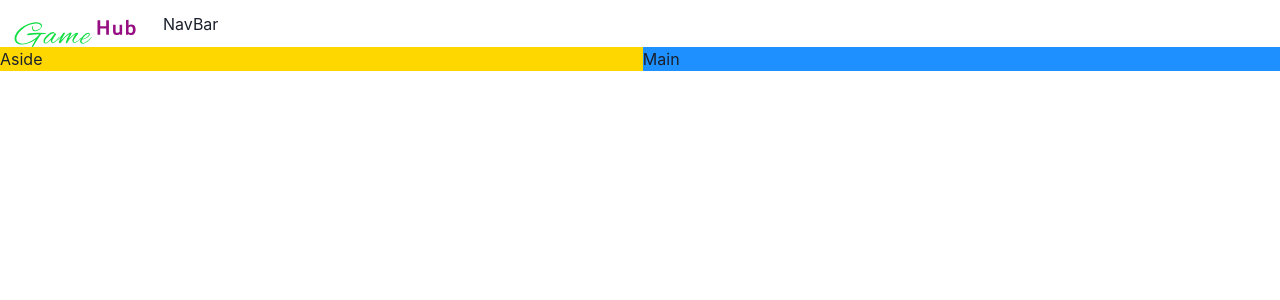
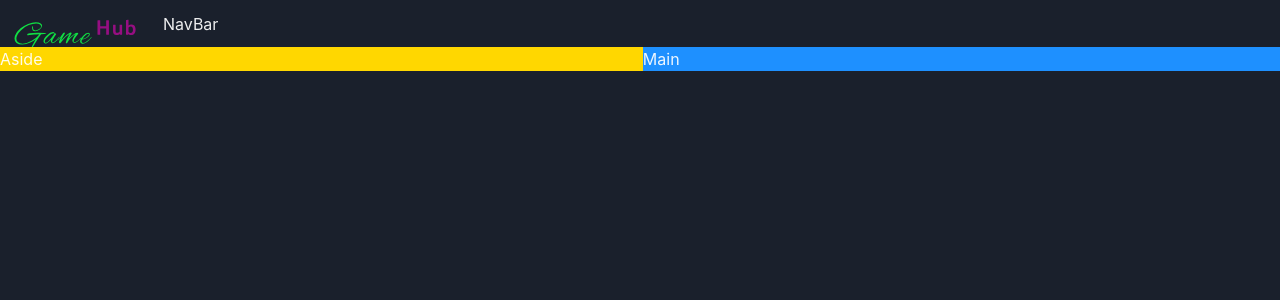
Before and after one commit to Jolzyfx/GameHub, a React (Vite) app: page / in a window 1280 px wide. Shown: the top 300 px of the page. Built offline with nearby package versions, Linux system fonts and the light colour scheme.

Commit message:
Implement Dark Mode

```diff
--- /dev/null
+++ b/src/components/Theme.ts
@@ -0,0 +1,9 @@
+import { extendTheme, ThemeConfig } from "@chakra-ui/react";
+
+const config: ThemeConfig = {
+  initialColorMode: 'dark'
+}
+
+const theme = extendTheme({ config })
+
+export default theme
--- a/src/main.tsx
+++ b/src/main.tsx
@@ -1,12 +1,15 @@
 import React from 'react'
 import ReactDOM from 'react-dom/client'
-import { ChakraProvider } from '@chakra-ui/react'
+import { ChakraProvider, ColorModeScript } from '@chakra-ui/react'
 import App from './App.tsx'
+import theme from './components/Theme.ts'
 import './index.css'
 
 ReactDOM.createRoot(document.getElementById('root') as HTMLElement).render(
-  <React.StrictMode>
-  <ChakraProvider>
+  <React.StrictMode >
+
+  <ChakraProvider theme={theme}>
+  <ColorModeScript initialColorMode={theme.config.initialColorMode}/>
   <App />
   </ChakraProvider>
 
```
Also changed, not shown: src/assets/download (2).svg (added).
